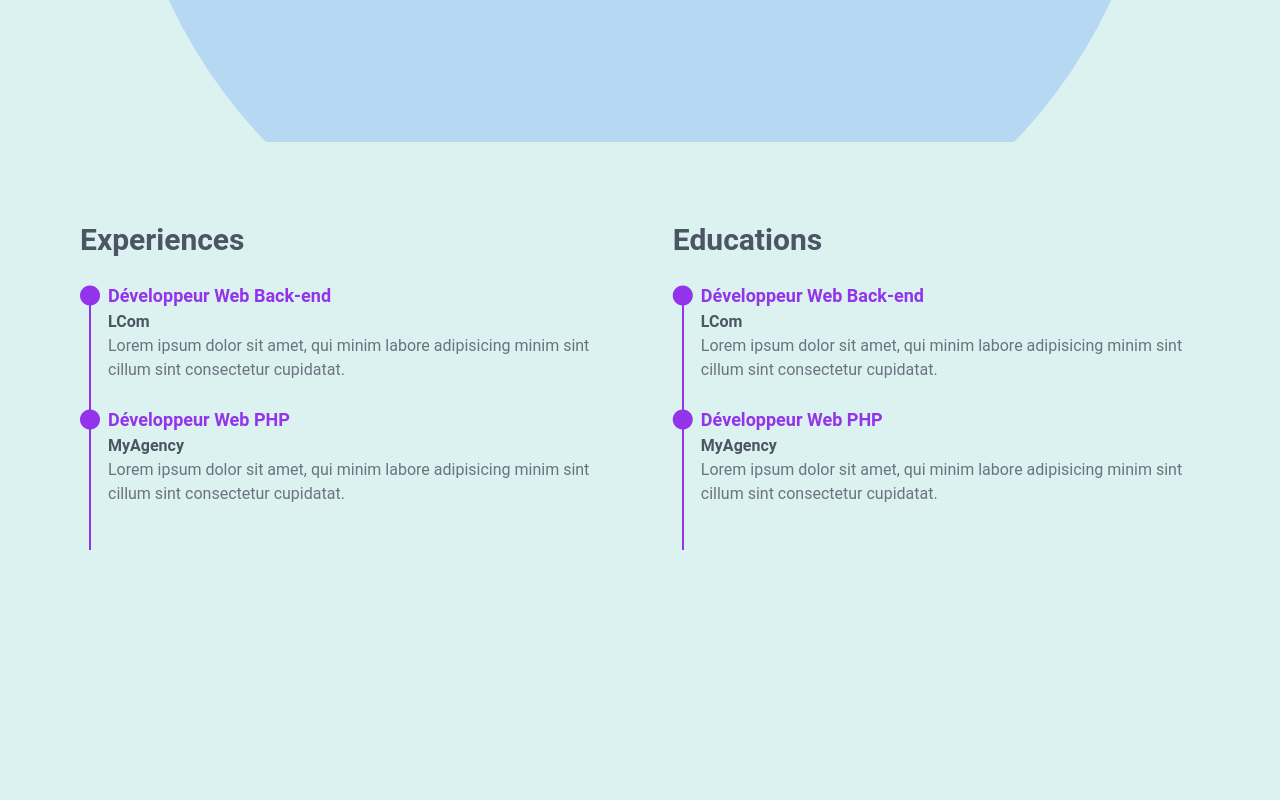
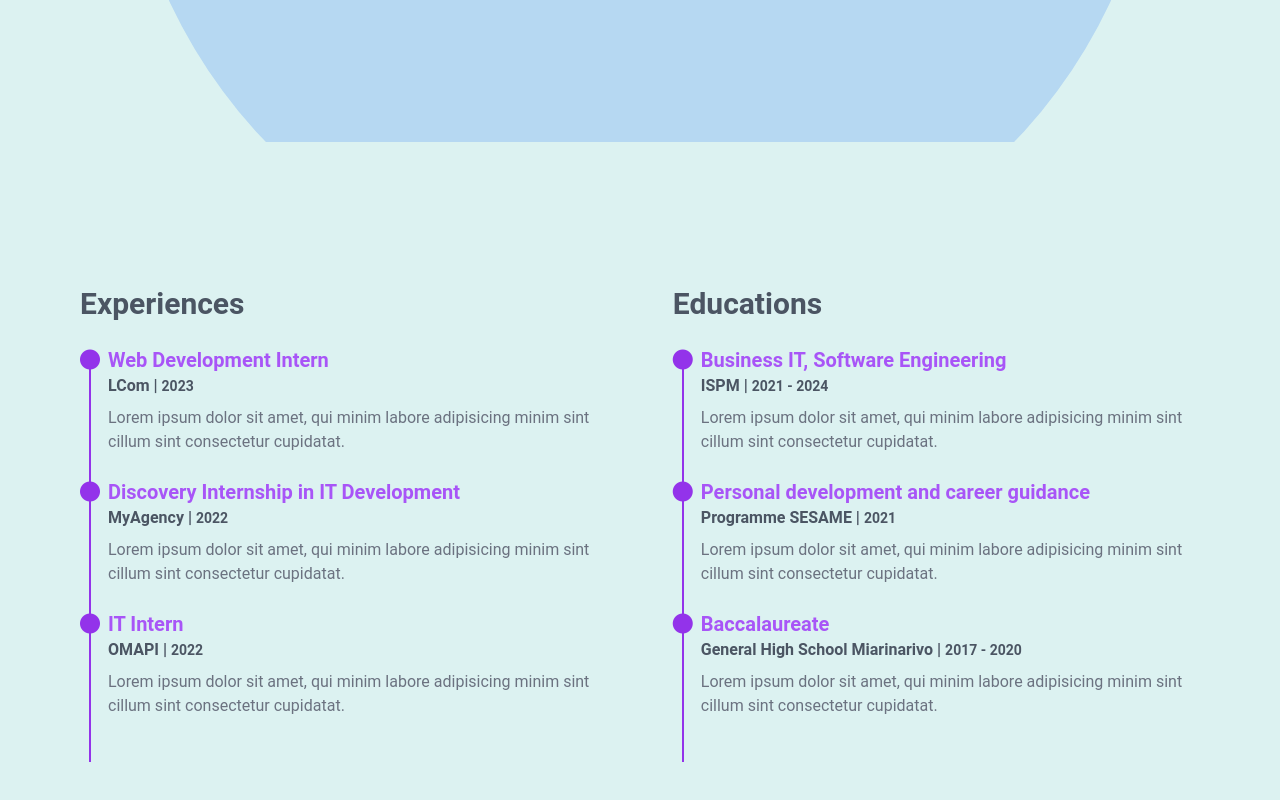
Before and after one commit to tsizehena223/portfolio2024, a React (Create React App) app: page / in a window 1280 px wide. Shown: the part 1272-2072 px from the top of the page. Before the commit the page ends 1822 px from the top, so only its background shows below. Built offline with nearby package versions, Linux system fonts and the light colour scheme.

Commit message:
done: experience

```diff
--- a/src/components/ScrollIndicator.jsx
+++ /dev/null
@@ -1,28 +0,0 @@
-import React, { useState, useEffect } from 'react';
-
-const ScrollIndicator = () => {
-    const [showIndicator, setShowIndicator] = useState(true);
-
-    useEffect(() => {
-        const handleScroll = () => {
-            const isAtTop = window.scrollY === 0;
-            setShowIndicator(isAtTop);
-        };
-
-        window.addEventListener('scroll', handleScroll);
-
-        return () => {
-            window.removeEventListener('scroll', handleScroll);
-        };
-    },);
-
-    return (
-        <div
-            className={`fixed bottom-12 right-1/2 w-auto ${showIndicator ? '' : 'hidden'}`}
-        >
-            <i className="hidden xl:block fa-solid fa-circle-arrow-down fa-bounce text-2xl md:text-5xl text-purple-600"></i>
-        </div>
-    );
-};
-
-export default ScrollIndicator;
--- a/src/pages/Experience.jsx
+++ b/src/pages/Experience.jsx
@@ -1,31 +1,62 @@
 const Experience = ({ isDarkMode }) => {
     const experiences = {
         1: {
-            "title": "Développeur Web Back-end",
+            "title": "Web Development Intern",
             "company": "LCom",
+            "date": "2023",
             "content": "Lorem ipsum dolor sit amet, qui minim labore adipisicing minim sint cillum sint consectetur cupidatat."
         },
         2: {
-            "title": "Développeur Web PHP",
+            "title": "Discovery Internship in IT Development",
             "company": "MyAgency",
+            "date": "2022",
+            "content": "Lorem ipsum dolor sit amet, qui minim labore adipisicing minim sint cillum sint consectetur cupidatat."
+        },
+        3: {
+            "title": "IT Intern",
+            "company": "OMAPI",
+            "date": "2022",
             "content": "Lorem ipsum dolor sit amet, qui minim labore adipisicing minim sint cillum sint consectetur cupidatat."
         }
+
+    }
+
+    const educations = {
+        1: {
+            "title": "Business IT, Software Engineering",
+            "university": "ISPM",
+            "date": "2021 - 2024",
+            "content": "Lorem ipsum dolor sit amet, qui minim labore adipisicing minim sint cillum sint consectetur cupidatat."
+        },
+        2: {
+            "title": "Personal development and career guidance",
+            "university": "Programme SESAME",
+            "date": "2021",
+            "content": "Lorem ipsum dolor sit amet, qui minim labore adipisicing minim sint cillum sint consectetur cupidatat."
+        },
+        3: {
+            "title": "Baccalaureate",
+            "university": "General High School Miarinarivo",
+            "date": "2017 - 2020",
+            "content": "Lorem ipsum dolor sit amet, qui minim labore adipisicing minim sint cillum sint consectetur cupidatat."
+        }
+
     }
 
     return (
-        <div id="experiences" className={`pt-12 lg:pt-20 h-auto md:flex ${isDarkMode ? 'my-bg-dark text-gray-300' : 'my-bg text-gray-600'}`} >
+        <div id="experiences" className={`py-12 my-16 lg:pt-20 h-auto md:flex ${isDarkMode ? 'my-bg-dark text-gray-300' : 'my-bg text-gray-600'}`} >
             <div className="ml-4">
-                <h2 className="font-bold text-3xl pb-6 ml-1 tn:ml-4 sm:ml-16 md:ml-2 lg:ml-8 xl:ml-16">Experiences</h2>
+                <h2 className="font-bold text-3xl pb-6 ml-1 tn:ml-4 cin:mr-6 sm:ml-16 md:ml-2 lg:ml-8 xl:ml-16">Experiences</h2>
                 {Object.entries(experiences).map(([key, experience], index, array) => (
                     <div key={key} className="flex justify-center ml-0 tn:ml-4 sm:mx-16 md:mx-2 lg:mx-8 xl:ml-16">
                         <div>
                             <i className="fa fa-circle text-purple-600 mr-2 text-xl"></i>
-                            <span className={`lineStyle h-full bg-purple-600 -mt-2 mb-0 pb-0 ${index === (array.length - 1) && 'h-20'}`}></span>
+                            <span className={`lineStyle h-full bg-purple-600 -mt-2 mb-0 pb-0 ${index === (array.length - 1) && 'h-0'}`}></span>
                         </div>
                         <div className="mr-4 mb-6">
-                            <h4 className="font-bold text-lg text-purple-600">{experience.title}</h4>
-                            <span className="font-bold text-base">{experience.company}</span>
-                            <p className={`${isDarkMode ? 'text-gray-400' : 'text-gray-500'}`}>
+                            <h4 className="font-bold text-xl text-purple-500">{experience.title}</h4>
+                            <span className="font-bold text-base">{experience.company} | <small className="text-sm">{experience.date}</small></span>
+                            <p className={`mt-2 ${isDarkMode ? 'text-gray-400' : 'text-gray-500'}`}>
                                 {experience.content}
                             </p>
                         </div>
@@ -35,17 +66,17 @@ const Experience = ({ isDarkMode }) => {
 
             <div className="ml-4">
                 <h2 className="font-bold text-3xl pb-6 ml-1 tn:ml-4 sm:ml-16 md:ml-2">Educations</h2>
-                {Object.entries(experiences).map(([key, experience], index, array) => (
-                    <div key={key} className="flex justify-center ml-0 tn:ml-4 sm:mx-16 md:mx-2 lg:mr-8 xl:mr-16">
+                {Object.entries(educations).map(([key, education], index, array) => (
+                    <div key={key} className="flex justify-center ml-0 tn:ml-4 cin:mr-6 sm:mx-16 md:mx-2 lg:mr-8 xl:mr-16">
                         <div>
                             <i className="fa fa-circle text-purple-600 mr-2 text-xl"></i>
-                            <span className={`lineStyle h-full bg-purple-600 -mt-2 ${(index === array.length - 1) && 'h-20'}`}></span>
+                            <span className={`lineStyle h-full bg-purple-600 -mt-2 ${(index === array.length - 1) && 'h-0'}`}></span>
                         </div>
                         <div className="mr-4 mb-6">
-                            <h4 className="font-bold text-lg text-purple-600">{experience.title}</h4>
-                            <span className="font-bold text-base">{experience.company}</span>
-                            <p className={`${isDarkMode ? 'text-gray-400' : 'text-gray-500'}`}>
-                                {experience.content}
+                            <h4 className="font-bold text-xl text-purple-500">{education.title}</h4>
+                            <span className="font-bold text-base">{education.university} | <small className="text-sm">{education.date}</small></span>
+                            <p className={`mt-2 ${isDarkMode ? 'text-gray-400' : 'text-gray-500'}`}>
+                                {education.content}
                             </p>
                         </div>
                     </div>
```
